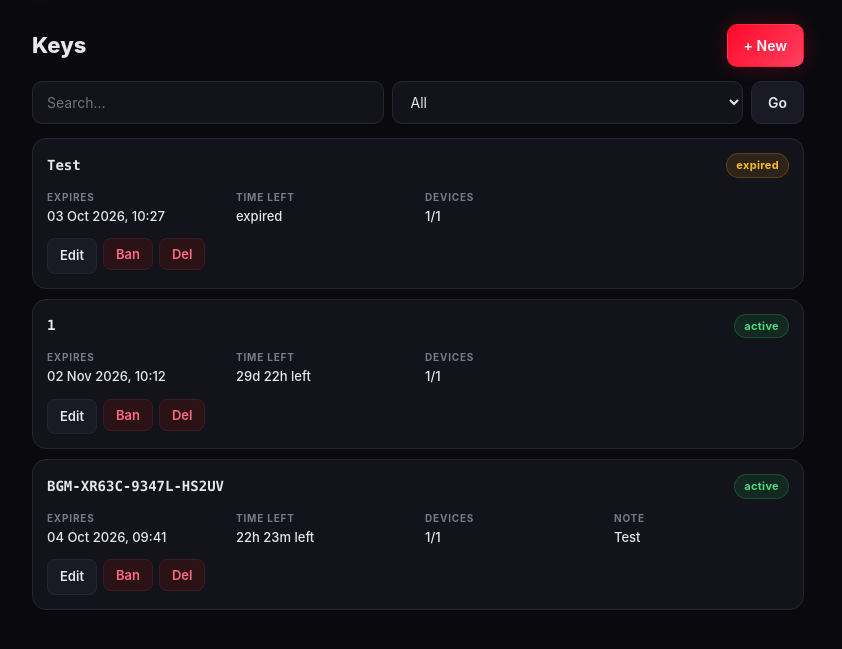
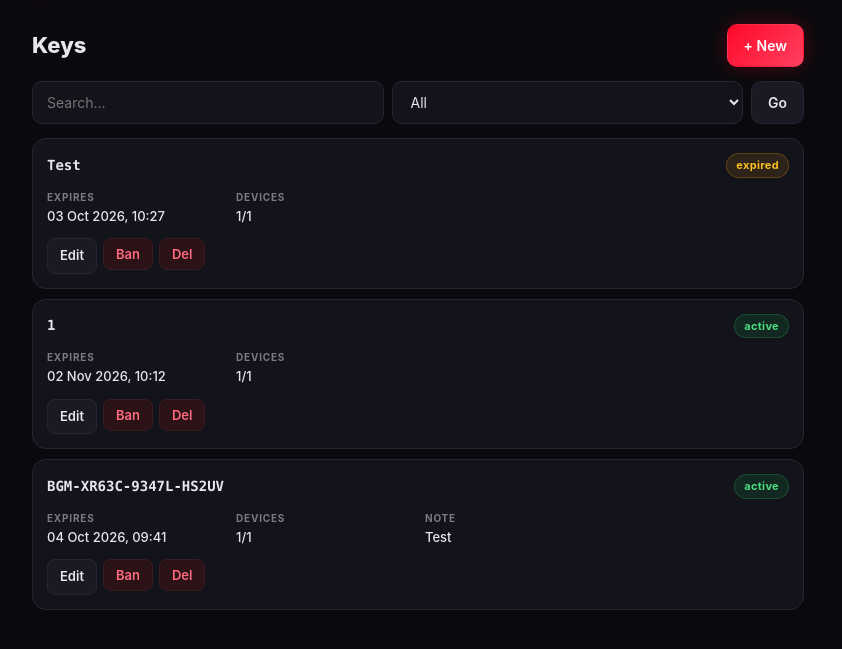
Before and after one commit to Ashwinverma002/Admin, a Flask app: page /keys in a window 1280 px wide. Shown: the part 61-710 px from the top of the page, without its empty margins (222-1064 px from the left). Run offline with Flask 3, Linux system fonts and the light colour scheme; the visitor is signed in with stand-in values (Sample User, id 1); data comes from the database, SQL or seed files in the repository.

Commit message:
Remove 'Time left' from key info display
Removed the 'Time left' display from the key information section.

```diff
--- a/Templates/keys.html
+++ b/Templates/keys.html
@@ -29,7 +29,6 @@
     </div>
     <div class="key-info">
       <div><span class="lbl">Expires</span><span class="val">{{ k.expires }}</span></div>
-      <div><span class="lbl">Time left</span><span class="val">{{ human_left(k.expires_at) }}</span></div>
       <div><span class="lbl">Devices</span><span class="val">{{ k.used_devices }}/{{ k.max_devices }}</span></div>
       {% if k.note %}<div><span class="lbl">Note</span><span class="val">{{ k.note }}</span></div>{% endif %}
     </div>
```
